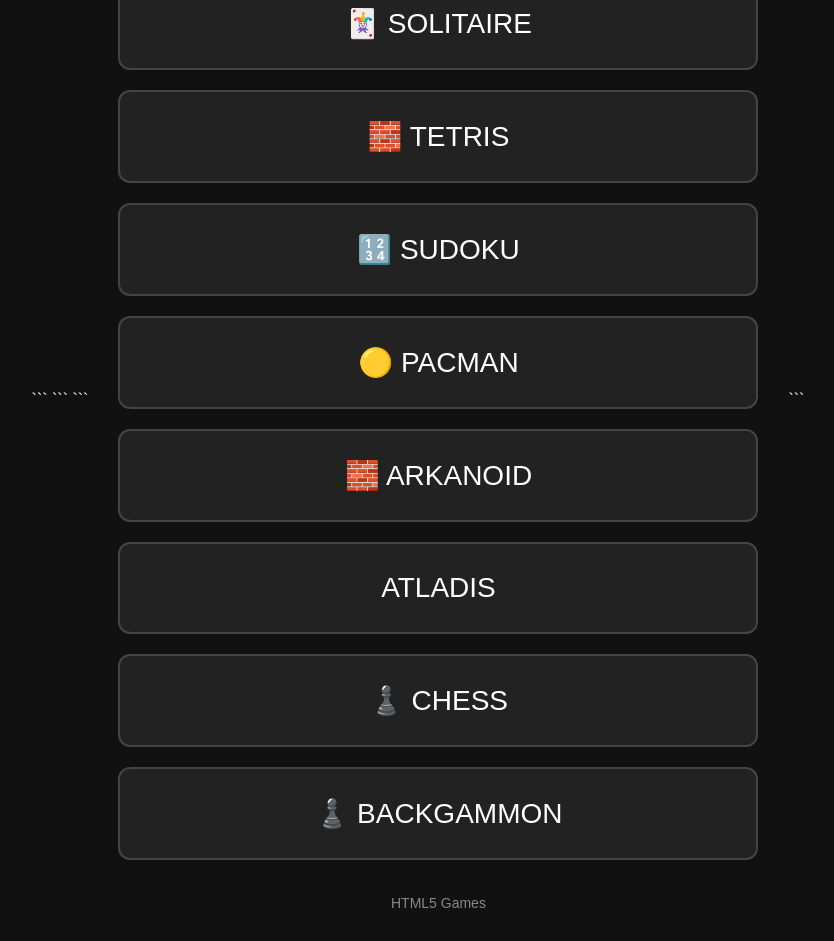
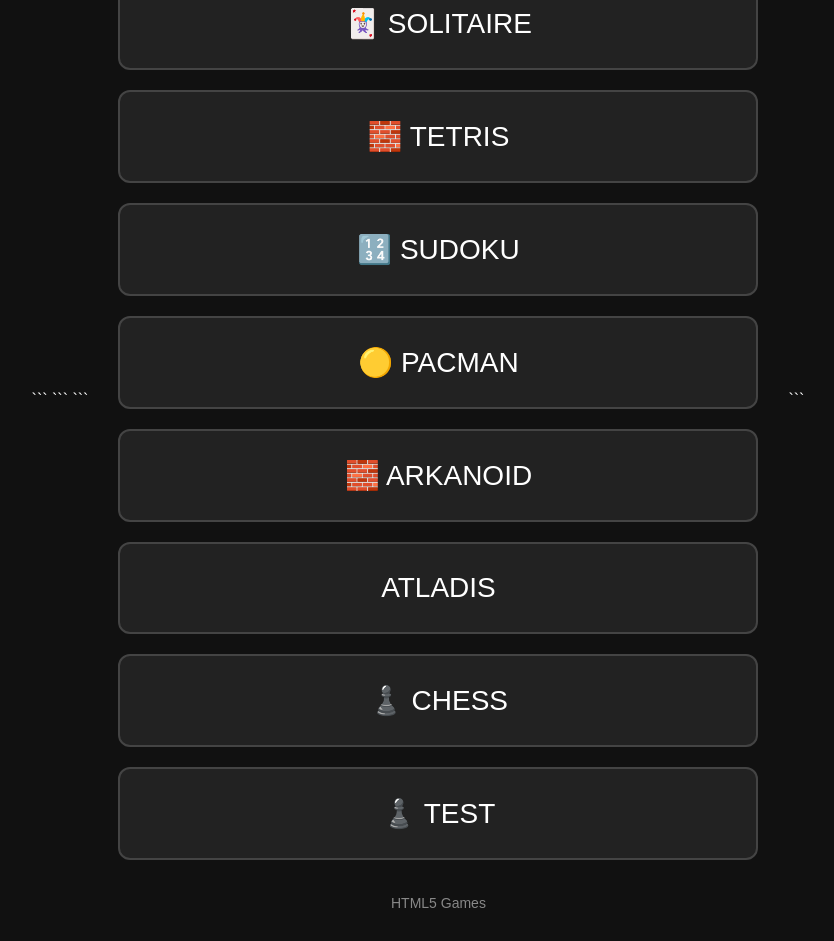
Before and after one commit to Kadaz/TolisArcade, a plain HTML site: page index.html in a window 1280 px wide. Shown: the whole page, without its empty margins (222-1056 px from the left). Drawn offline with Linux system fonts and the light colour scheme.

Commit message:
Update index.html

```diff
--- a/index.html
+++ b/index.html
@@ -118,8 +118,8 @@
             ♟️ CHESS
         </a>
 
-        <a class="game" href="https://kadaz.github.io/CanvasGame/">
-            ♟️ BACKGAMMON
+        <a class="game" href="https://ramazancetinkaya.github.io/tictactoe/">
+            ♟️ TEST
         </a>
 
     </div>
```
